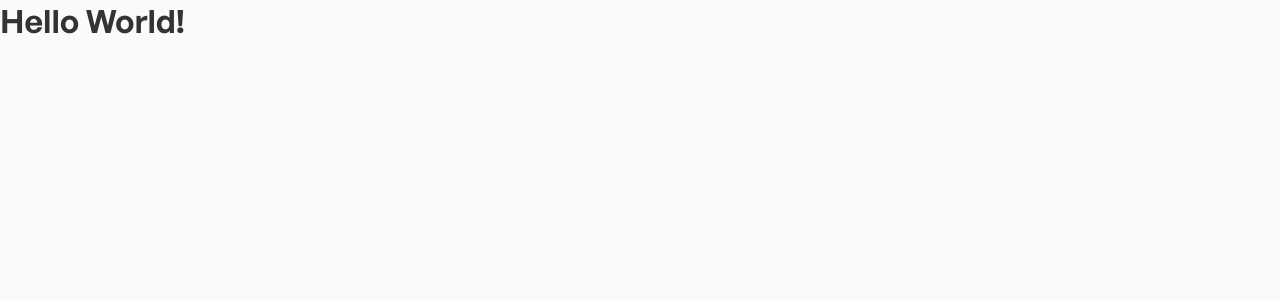
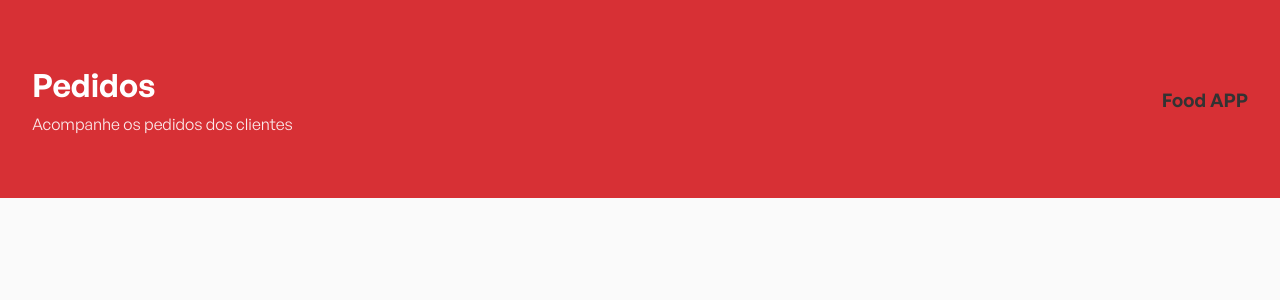
Before and after one commit to cassyel/Food-APP-Dashboard, a React (Vite) app: page / in a window 1280 px wide. Shown: the top 300 px of the page. Built offline with nearby package versions, Linux system fonts and the light colour scheme.

Commit message:
Create Initial Header On Orders Page

```diff
--- a/src/App.tsx
+++ b/src/App.tsx
@@ -1,11 +1,12 @@
 import { GlobalStyles } from './styles/GlobalStyles';
 import { Fragment } from 'react';
+import { Header } from './components/Header';
 
 export function App() {
   return (
     <Fragment>
-      <GlobalStyles/>
-      <h1>Hello World!</h1>
+      <GlobalStyles />
+      <Header />
     </Fragment>
   );
 }
--- /dev/null
+++ b/src/components/Header/index.tsx
@@ -0,0 +1,19 @@
+import logo from '../../assets/images/logo.svg';
+import { Container, Content, PageDetails } from './styles';
+
+
+
+export function Header() {
+  return (
+    <Container>
+      <Content>
+        <PageDetails>
+          <h1>Pedidos</h1>
+          <h2>Acompanhe os pedidos dos clientes</h2>
+        </PageDetails>
+
+        <h3>Food APP</h3>
+      </Content>
+    </Container>
+  );
+}
--- /dev/null
+++ b/src/components/Header/styles.ts
@@ -0,0 +1,32 @@
+import styled from 'styled-components';
+
+export const Container = styled.header`
+  background: #d73035;
+  display: flex;
+  justify-content: center;
+  align-items: center;
+`;
+
+export const Content = styled.div`
+  width: 100%;
+  height: 198px;
+  max-width: 1216px;
+  display: flex;
+  align-items: center;
+  justify-content: space-between;
+`;
+
+export const PageDetails = styled.div`
+  h1 {
+    color: #fff;
+    font-size: 32px;
+  }
+
+  h2 {
+    color: #fff;
+    font-weight: 400;
+    font-size: 16px;
+    opacity: 0.9;
+    margin-top: 6px;
+  }
+`;
```
Also changed, not shown: src/assets/images/logo.svg (deleted).
